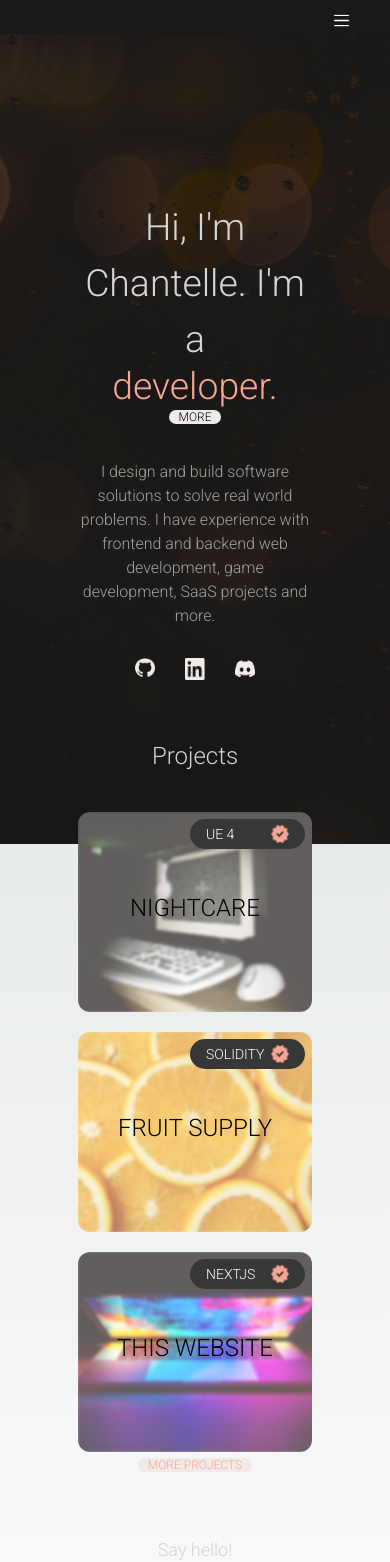
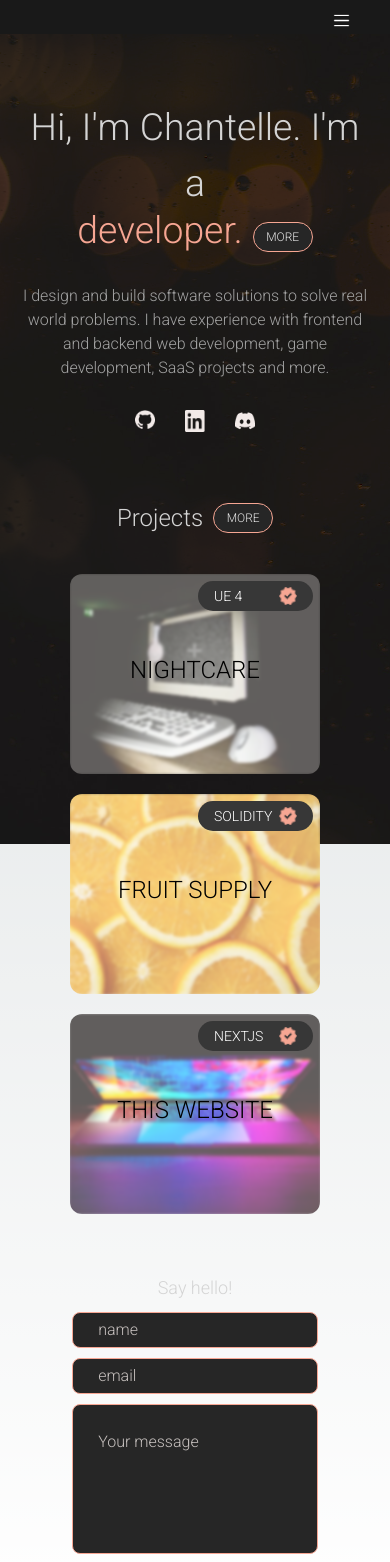
Before and after one commit to chanteCon/portfolioWebsite, a Next.js app in the folder website/: page / in a window 390 px wide. Shown: the top 1562 px of the page. Built offline with nearby package versions, Linux system fonts and the light colour scheme.

Commit message:
darkening home page buttons

```diff
--- a/website/app/TailwindStyles.js
+++ b/website/app/TailwindStyles.js
@@ -1,3 +1,5 @@
 export const smallLightBtn = "h-[30px] w-[80px] rounded-2xl bg-[#F2EAE8] text-xs text-black px-[10px] hover:opacity-80"
 
 export const smallLightBtnWithImage = "h-[30px] w-[80px] rounded-2xl bg-[#F2EAE8] text-xs text-black px-[10px] flex hover:opacity-80"
+
+export const extraSmallDarkBtn = "h-[30px] w-[60px] rounded-2xl bg-[#262626] text-xs text-neutral-200 px-[5px] hover:opacity-60 border-[1px] border-[#F6A693]"
--- a/website/app/components/ContactForm.jsx
+++ b/website/app/components/ContactForm.jsx
@@ -47,7 +47,7 @@ export const ContactForm = ({ title }) => {
         placeholder= "Your message"
       />
       <button
-        className = "lg:mt-[10px] w-[140px] h-[30px] bg-[#F6A693] rounded-xl hover:opacity-70"
+        className = "lg:mt-[10px] w-[140px] h-[30px] bg-[#F6A693] rounded-xl hover:opacity-70 text-neutral-100"
         onClick = {sendEmail}
       > {
           sent
--- /dev/null
+++ b/website/app/components/HomePageMoreBtn.jsx
@@ -0,0 +1,14 @@
+import Link from "next/link"
+import { extraSmallDarkBtn } from "../TailwindStyles"
+
+export const HomePageMoreBtn = ({ link, text }) => {
+  return (
+    <div className = "pt-[10px]">
+      <Link
+        href = { link }
+      >
+        <button className = { extraSmallDarkBtn} > { text } </button>
+      </Link>
+    </div>
+  )
+}
--- a/website/app/page.js
+++ b/website/app/page.js
@@ -1,6 +1,5 @@
 "use client"
 
-import { smallLightBtn } from "./TailwindStyles"
 import data from "data/projects.json"
 import { BlurImage } from "./components/BlurImage"
 import React from "react"
@@ -9,6 +8,7 @@ import Link from "next/link"
 import { MainProjectSkill } from "./components/MainProjectSkill"
 import { ContactLinks } from "./components/ContactLinks"
 import { ContactForm } from "./components/ContactForm"
+import { HomePageMoreBtn } from "./components/HomePageMoreBtn"
 
 export default function Home() {
   const projects = data.projects
@@ -21,17 +21,19 @@ export default function Home() {
 
   return (
     <>
-      <div className = "flex flex-col flex-1 items-center h-100 w-[60%] text-center pt-[200px] text-neutral-300 gap-[60px]" >
+      <div className = "flex flex-col flex-1 items-center h-100 w-[90%] sm:w-[60%] text-center pt-[100px] sm:pt-[200px] text-neutral-300 gap-[60px]" >
         <section className = "xl:w-[50%]">
           <div className = "font-light">
             <h1 style = {{ fontSize: '28pt' }} >Hi, I'm Chantelle. I'm a</h1>
+            <div className = "flex justify-center gap-[10px]">
             <h1
               className = "text-3xl text-[#F6A693]"
               style = {{ fontSize: '28pt' }}
               >
                 developer.
             </h1>
-            <a className = { smallLightBtn } href = "/about"> MORE </a>
+            <HomePageMoreBtn link = { "/about" } text = { "MORE" } />
+            </div>
           </div>
           <p className = "text-neutral-400 text-md pt-8">
           I design and build software solutions to solve real world problems. I have experience with frontend and backend web development, game development, SaaS projects and more.
@@ -41,7 +43,10 @@ export default function Home() {
           <ContactLinks onClick = {() => copyUserName()}/>
         </section>
         <section className = "w-full">
-          <h1 className = "text-2xl"> Projects </h1>
+          <div className = "flex gap-[10px] justify-center items-center">
+            <h1 className = "text-2xl pt-[10px]"> Projects </h1>
+            <HomePageMoreBtn link = {"/projects"} text = "MORE" />
+          </div>
           <section className = "self-center pt-[40px] text-black" >
             <div className = "flex flex-wrap text-center gap-[20px] justify-center" >
               {
@@ -54,17 +59,11 @@ export default function Home() {
                 onMouseLeave = { () => {setHideImgCard('')} }
               >
               <p className= " text-md " >{project.name.toUpperCase()}</p>
-                <p
-                  className= "pt-[15px]" > {project.descriptions.homepage}
-                </p>
-                 <MainProjectSkill project = {project} />
-               <Link
-                      className = {smallLightBtn}
-                      style = {{ lineHeight: '30px' }}
-                      href = {`/projects/${project.name}`}
-
-                > MORE +
-                </Link>
+              <p
+                className= "pt-[15px]" > {project.descriptions.homepage}
+              </p>
+              <MainProjectSkill project = {project} />
+              <HomePageMoreBtn link = {`/projects/${project.name}`} text = { " DETAILS " } />
               </div>
               : idx < 3 &&
               <div
@@ -98,14 +97,8 @@ export default function Home() {
               )}
             </div>
           </section>
-          <a
-          className = "h-[30px] w-[80px] rounded-2xl bg-[#F2EAE8] text-xs text-[#F6A693] px-[10px] self-center"
-            href = "/projects"
-          >
-            {"MORE PROJECTS"}
-          </a>
         </section>
-        <section className = "w-full">
+        <section className = "w-full sm:w-[60%]">
           <ContactForm />
         </section>
       </div>
```
